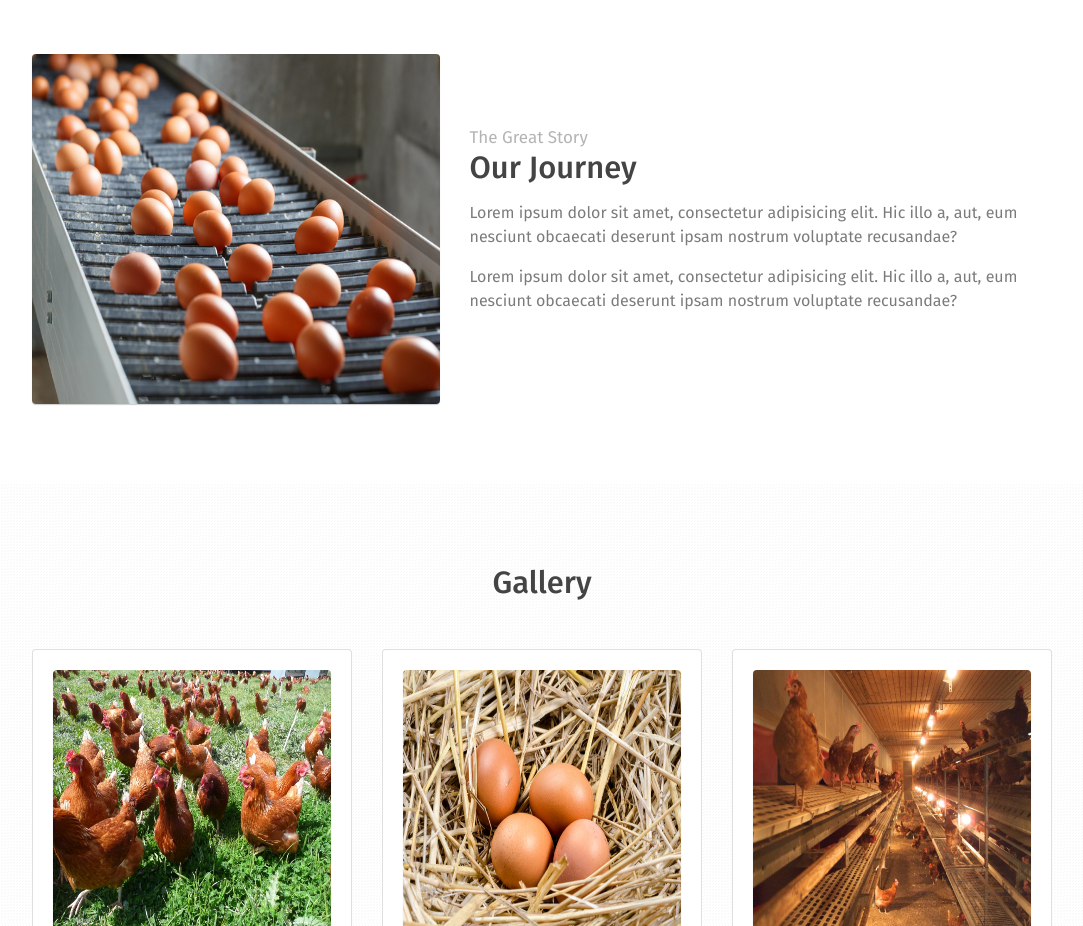
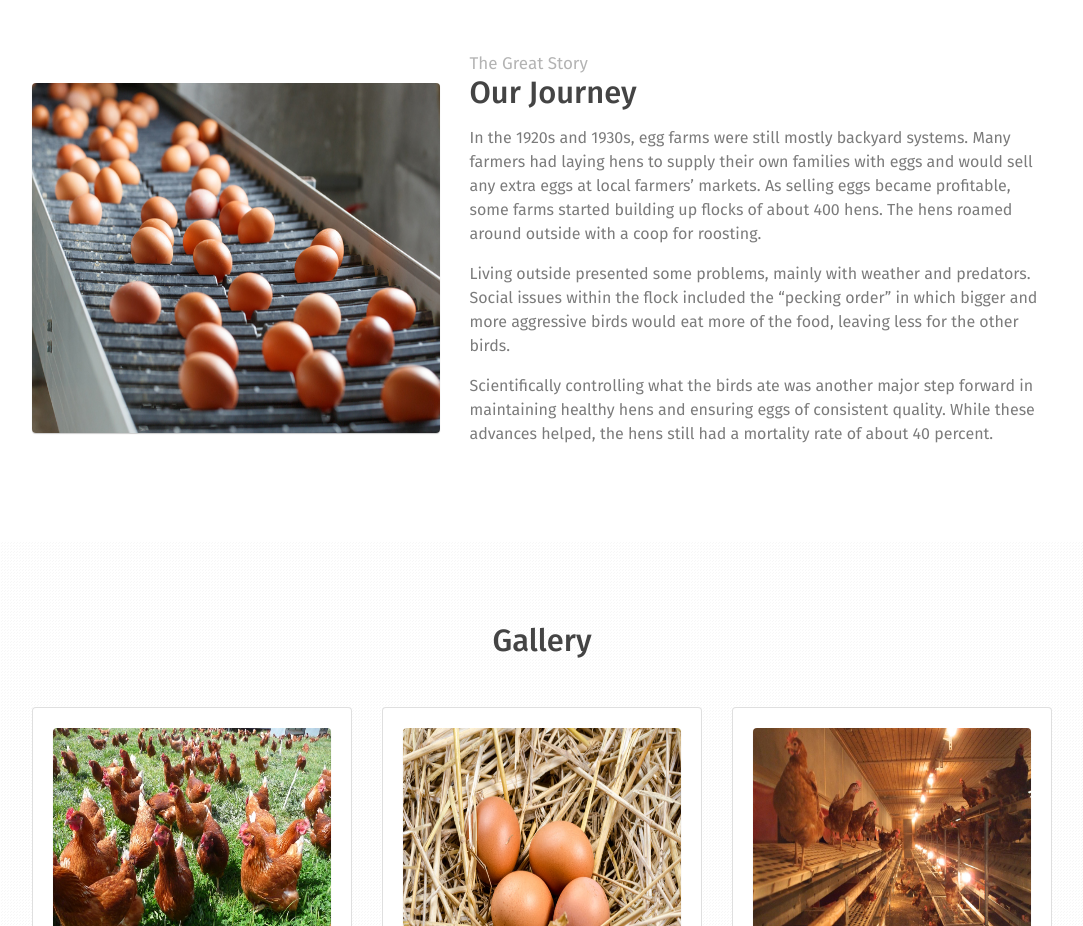
Before and after one commit to egg-agri/egg-agri.github.io, a website: page index.html in a window 1280 px wide. Shown: the part 1260-2186 px from the top of the page, without its empty margins (98-1181 px from the left). Drawn offline with Linux system fonts and the light colour scheme; a web font is replaced by a local one.

Commit message:
Add files via upload

```diff
--- a/index.html
+++ b/index.html
@@ -100,8 +100,9 @@
                 <div class="col-md-7">
                     <h6 class="section-subtitle">The Great Story</h6>
                     <h3 class="section-title">Our Journey</h3>
-                    <p>Lorem ipsum dolor sit amet, consectetur adipisicing elit. Hic illo a, aut, eum nesciunt obcaecati deserunt ipsam nostrum voluptate recusandae?</p>
-                    <p>Lorem ipsum dolor sit amet, consectetur adipisicing elit. Hic illo a, aut, eum nesciunt obcaecati deserunt ipsam nostrum voluptate recusandae?</p>
+                    <p>In the 1920s and 1930s, egg farms were still mostly backyard systems. Many farmers had laying hens to supply their own families with eggs and would sell any extra eggs at local farmers’ markets. As selling eggs became profitable, some farms started building up flocks of about 400 hens. The hens roamed around outside with a coop for roosting.</p>
+                    <p>Living outside presented some problems, mainly with weather and predators. Social issues within the flock included the “pecking order” in which bigger and more aggressive birds would eat more of the food, leaving less for the other birds.</p>
+                    <p>Scientifically controlling what the birds ate was another major step forward in maintaining healthy hens and ensuring eggs of consistent quality. While these advances helped, the hens still had a mortality rate of about 40 percent.</p>
                 </div>
                 <div class="col-md-5 order-1 order-sm-first">
                     <div class="row">
```
